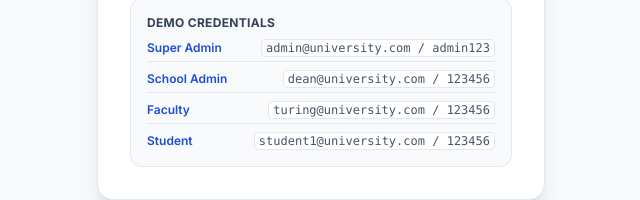
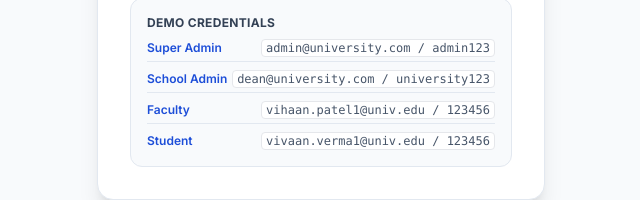
Before and after one commit to PiyushTomar05/LMS, a React app in the folder frontend/: page /login in a window 1280 px wide. Shown: the part 543-743 px from the top of the page, without its empty margins (319-959 px from the left). Built offline with nearby package versions, Linux system fonts and the light colour scheme; the HTML template or start-up script is replaced by a standard one.

Commit message:
fix(ui): update demo credentials with valid db users

```diff
--- a/frontend/src/pages/Login.jsx
+++ b/frontend/src/pages/Login.jsx
@@ -120,15 +120,15 @@ const Login = () => {
                         </div>
                         <div className="flex justify-between items-center border-b border-slate-200 pb-1">
                             <span className="font-semibold text-primary-700">School Admin</span>
-                            <span className="font-mono bg-white px-1 rounded border">dean@university.com / 123456</span>
+                            <span className="font-mono bg-white px-1 rounded border">dean@university.com / university123</span>
                         </div>
                         <div className="flex justify-between items-center border-b border-slate-200 pb-1">
                             <span className="font-semibold text-primary-700">Faculty</span>
-                            <span className="font-mono bg-white px-1 rounded border">turing@university.com / 123456</span>
+                            <span className="font-mono bg-white px-1 rounded border">vihaan.patel1@univ.edu / 123456</span>
                         </div>
                         <div className="flex justify-between items-center">
                             <span className="font-semibold text-primary-700">Student</span>
-                            <span className="font-mono bg-white px-1 rounded border">student1@university.com / 123456</span>
+                            <span className="font-mono bg-white px-1 rounded border">vivaan.verma1@univ.edu / 123456</span>
                         </div>
                     </div>
                 </div>
```
